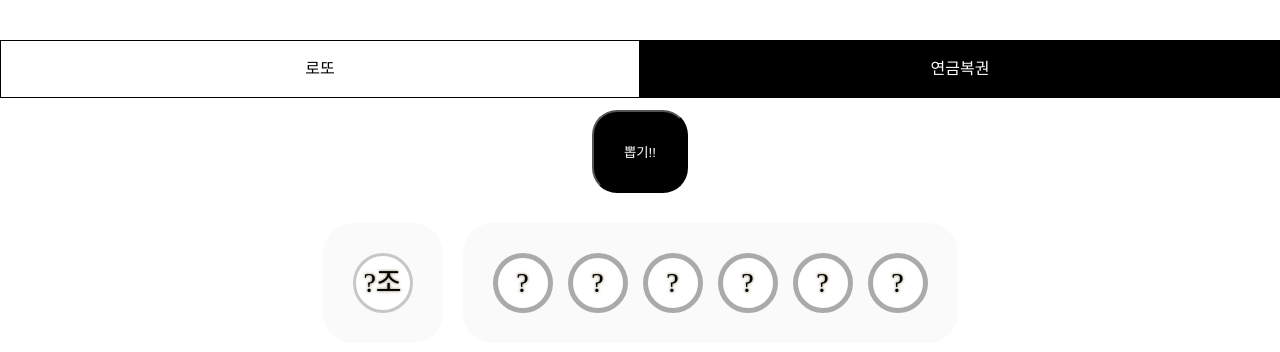
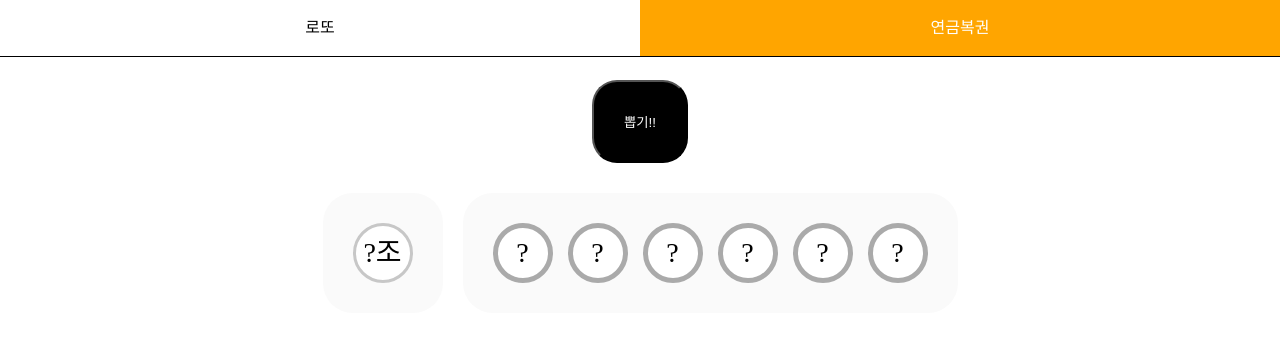
Before and after one commit to pcy09/lotto, a plain HTML site: page index.html in a window 1280 px wide. Both pictures are taken after a click on the item "연금복권". Drawn offline with nearby package versions, Linux system fonts and the light colour scheme.

Commit message:
Add files via upload

```diff
--- a/css/common.css
+++ b/css/common.css
@@ -8,26 +8,29 @@ body * {
 .tabGroup {
 	display: flex;
 	position: absolute;
-	top: 5%;
+	top: 0;
 	width: 100%;
+	border-bottom: 1px solid black;
 }
 .tabGroup li {
 	width: 50%;
-	border: 1px solid black;
 	text-align: center;
 	padding: 20px;
 	cursor: pointer;
 }
 .tabGroup li.active {
-	background-color: black;
+	background-color: green;
 	color: #fff;
+}
+.tabGroup li.yearTab.active {
+	background-color: orange;
 }
 .wrapper {
 	width: 100%;
 	max-width: 1440px;
 	padding: 0 20px;
 	margin: 0 auto;
-	margin-top: 110px;
+	margin-top: 80px;
 	display: flex;
 	flex-direction: column;
 	gap: 30px;
@@ -133,7 +136,6 @@ p.group span {
 	display: flex;
 	justify-content: center;
 	align-items: center;
-	text-shadow: 0px 0px 3px rgb(73 57 0 / 80%);
 	font-size: 28px;
 	background-color: #fff;
 	color: black;
@@ -144,3 +146,6 @@ p.group span {
 	color: black;
 	border: 5px solid #aaa;
 }
+.yearGroup li {
+	text-shadow: none;
+}
```
